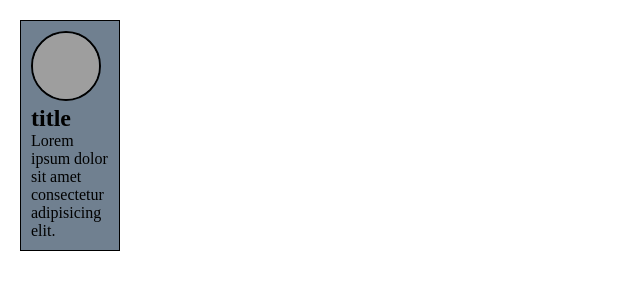
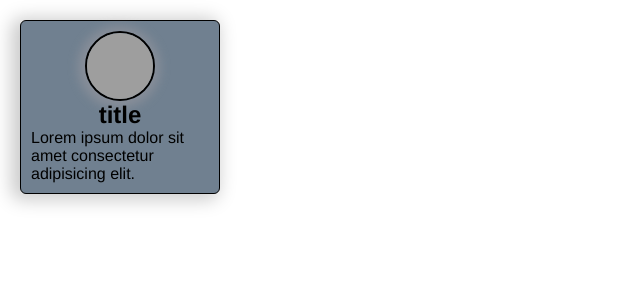
Before and after one commit to Over-k/edu, a PHP site: page / in a window 1280 px wide. Shown: the top 300 px of the page, without its empty margins (0-640 px from the left). Run offline with PHP 8.4, Linux system fonts and the light colour scheme; grey boxes are pictures that could not be loaded.

Commit message:
update htmt and css boox

```diff
--- a/HTML-CSS/BOX shadow/style.css
+++ b/HTML-CSS/BOX shadow/style.css
@@ -5,17 +5,29 @@
 }
 .content{
     padding: 20px;
+    font-family: 'Franklin Gothic Medium', 'Arial Narrow', Arial, sans-serif;
 }
 .box{
     padding: 10px;
-    width: 100px;
+    width: 200px;
     background-color: slategrey;
     border: 1px solid #000;
-
+    border-radius: 6px;
+    display: flex;
+    flex-direction: column;
+    align-items: center;
+    box-shadow: -5px 2px 18px 4px #ccc;
 }
 img{
     width: 70px;
     height: 70px;
+    top: -50px;
+    max-width: 100%;
+    max-height: 100%;
+    border-radius: 50%;
+    box-shadow: -1px 1px 11px 6px rgba(189, 172, 172, 0.33);
     border-radius: 50px;
     border: 2px solid #000;
+
+
 }
```
